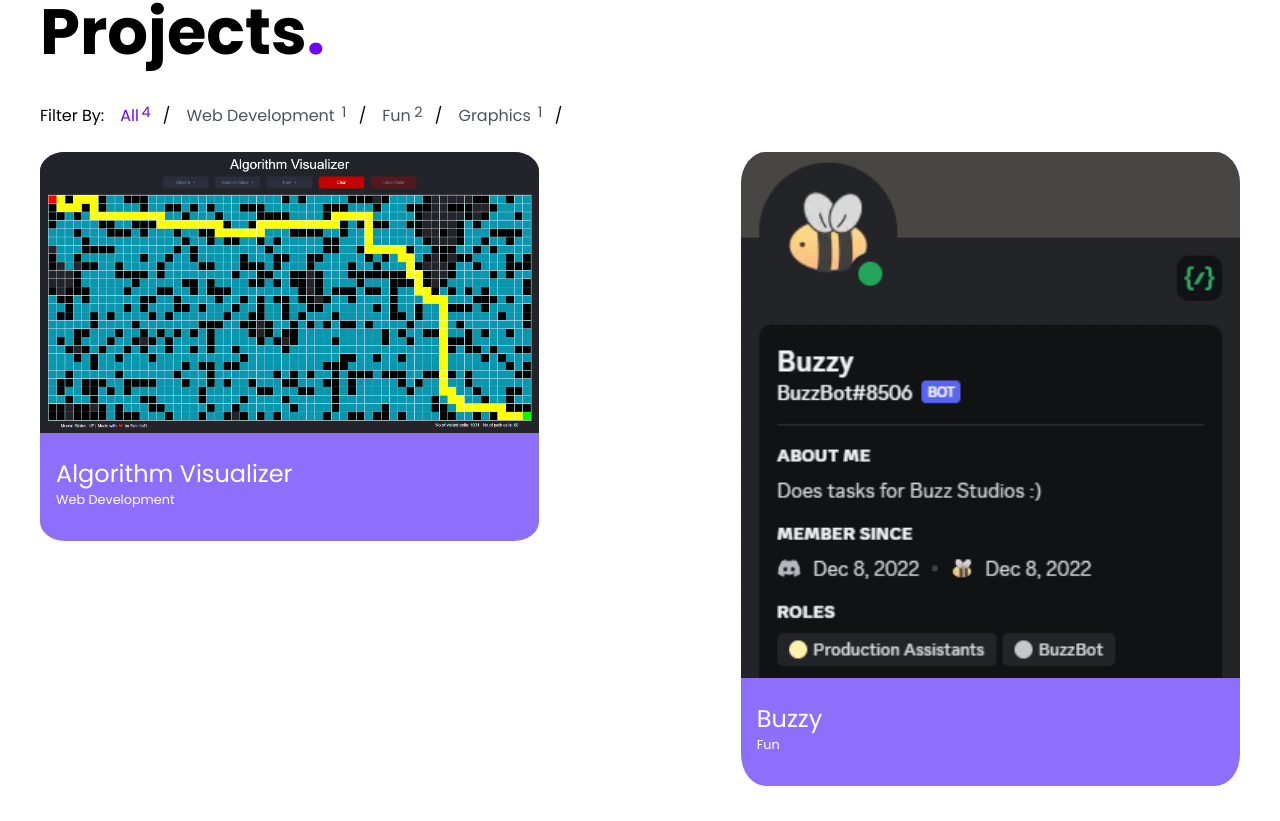
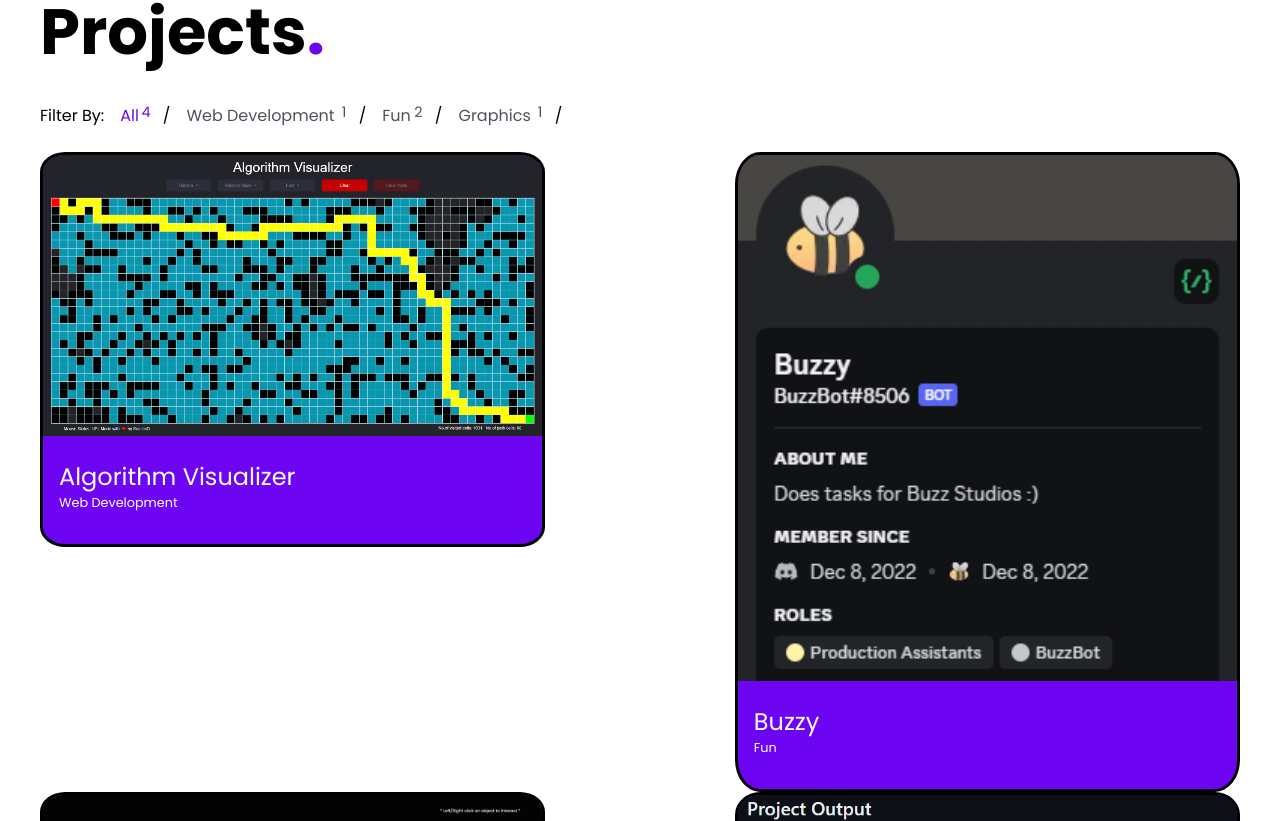
Before and after one commit to SainitinD/sainitind.github.io, a Vue app in the folder personal-portfolio/: page / in a window 1280 px wide. Shown: the part 819-1640 px from the top of the page. Built offline with nearby package versions, Linux system fonts and the light colour scheme.

Commit message:
modify some styling to project cards

```diff
--- a/personal-portfolio/src/components/projects/ThumbnailCard.vue
+++ b/personal-portfolio/src/components/projects/ThumbnailCard.vue
@@ -20,16 +20,19 @@
 
 <style scoped>
 .card {
-    background-color: #8E6FFB;
+  background-color: #6e05f2;
   border-radius: 5%;
   padding: 0;
   overflow: hidden;
   height: max-content;
   width: min-content;
-    margin-bottom: 10vh;
-    animation-name: zoomOut;
+  /* margin-bottom: 10vh; */
+  border: 3px solid;
+  border-color: black;
+  cursor: pointer;
+  /* animation-name: zoomOut;
   animation-duration: 0.75s;
-    animation-timing-function: ease-in-out;
+  animation-timing-function: ease-in-out; */
 }
 
 .thumbnail {
@@ -45,7 +48,6 @@
 
 .title {
   font-size: 1.5rem;
-
 }
 .category {
   font-size: 0.8rem;
@@ -59,7 +61,7 @@
 
   100% {
     opacity: 100%;
-        transform: scale(1.0);
+    transform: scale(1);
   }
 }
 </style>
```
Lines whose indentation alone changed are shown as unchanged.
